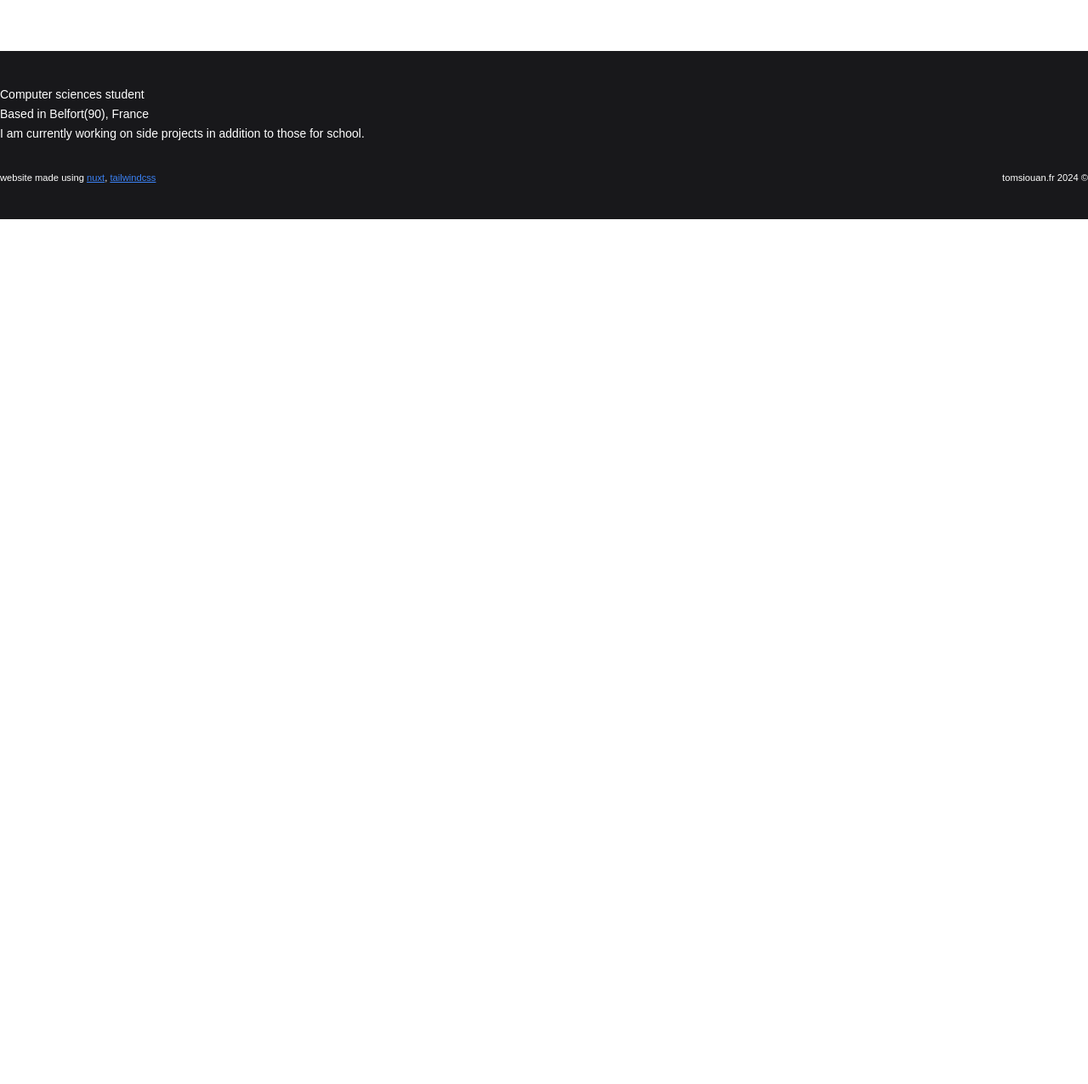
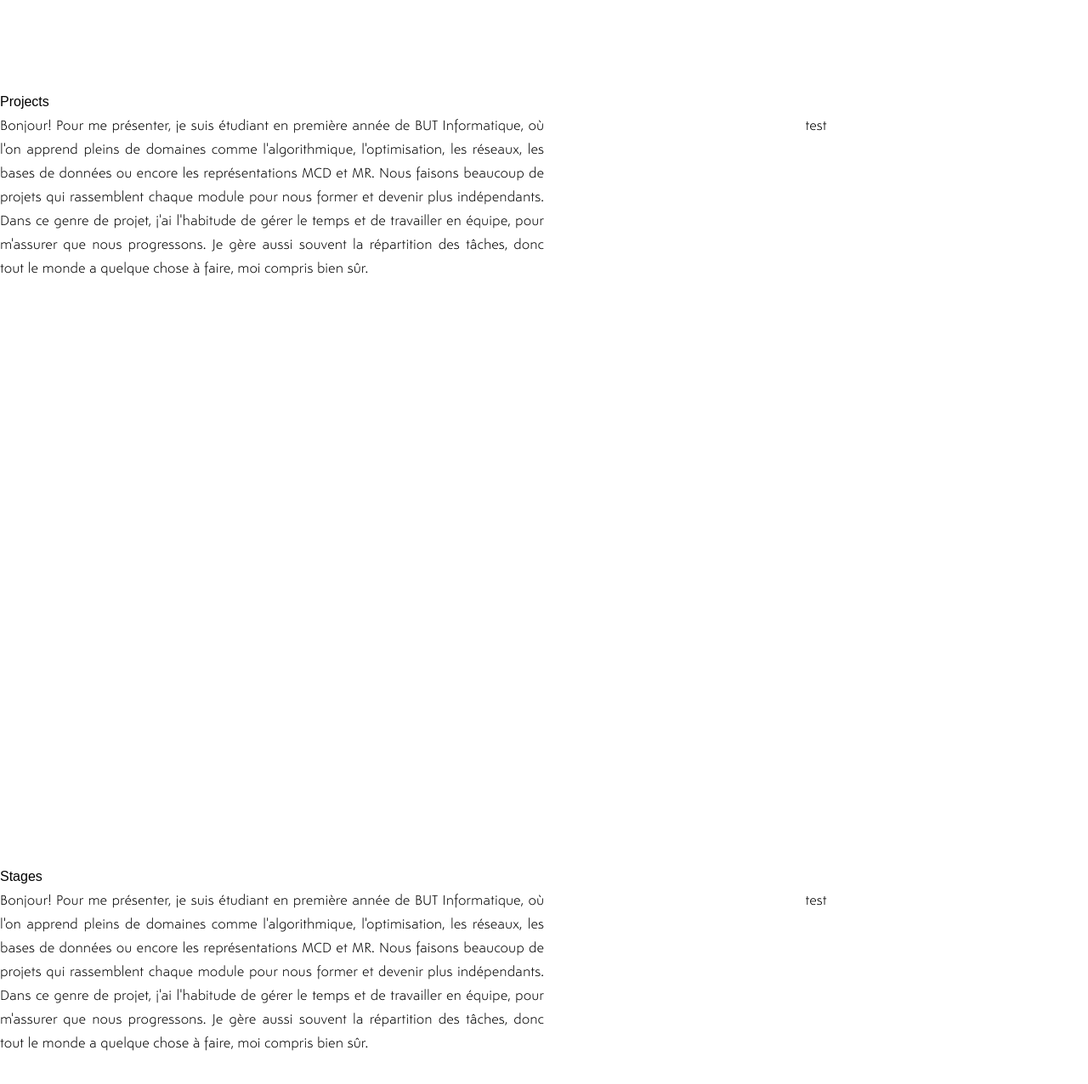
Before and after one commit to tomsiouan/Portfolio, a Nuxt app: page / in a window 1280 px wide. Shown: the part 1716-2992 px from the top of the page at 85% size. Before the commit the page ends 1974 px from the top, so only its background shows below. Built offline with nearby package versions, Linux system fonts and the light colour scheme; a web font is replaced by a local one.

Commit message:
chore(index): add sections

```diff
--- a/src/pages/index.vue
+++ b/src/pages/index.vue
@@ -105,16 +105,16 @@ onBeforeUnmount(() => {
         </span>
       </div>
     </div>
-    <a ref="mouseDown" class="mouseDown absolute bottom-0 left-1/2 transform -translate-x-1/2 mb-5" href="#section1" title="Scroll Down">
+    <a ref="mouseDown" class="mouseDown absolute bottom-0 left-1/2 transform -translate-x-1/2 mb-5" href="#aboutMe" title="Scroll Down">
       <span></span>
     </a>
   </div>
   <div class="absolute top-2/3 left-1/2 transform -translate-x-1/2 overflow-x-hidden text-9xl font-movementBlack opacity-0 overflow-y-hidden whitespace-nowrap" ref="developerText">
     Développeur full stack
   </div>
-  <div id="section1"></div>
+  <div id="aboutMe"></div>
   <div class="max-w-screen-xl mx-auto mt-28 w-screen h-screen">
-    <h2>Section 2</h2>
+    <h2>About Me</h2>
     <div class="flex flex-row">
       <div class="w-1/2 text-justify font-kineticLight text-lg">
         <p ref="aboutMeParagraph" class="opacity-0">
@@ -131,6 +131,66 @@ onBeforeUnmount(() => {
         <p>test</p>
       </div>
       </div>
+  </div>
+  <div id="projects"></div>
+  <div class="max-w-screen-xl mx-auto mt-28 w-screen h-screen">
+    <h2>Projects</h2>
+    <div class="flex flex-row">
+      <div class="w-1/2 text-justify font-kineticLight text-lg">
+        <p>
+          Bonjour! Pour me présenter, je suis étudiant en première année de BUT Informatique, où
+          l'on apprend pleins de domaines comme l'algorithmique, l'optimisation, les réseaux,
+          les bases de données ou encore les représentations MCD et MR. Nous faisons beaucoup
+          de projets qui rassemblent chaque module pour nous former et devenir plus indépendants.
+          Dans ce genre de projet, j'ai l'habitude de gérer le temps et de travailler en équipe,
+          pour m'assurer que nous progressons. Je gère aussi souvent la répartition des tâches,
+          donc tout le monde a quelque chose à faire, moi compris bien sûr.
+        </p>
+      </div>
+      <div class="w-1/2 text-center font-kineticLight text-lg">
+        <p>test</p>
+      </div>
+    </div>
+  </div>
+  <div id="stages"></div>
+  <div class="max-w-screen-xl mx-auto mt-28 w-screen h-screen">
+    <h2>Stages</h2>
+    <div class="flex flex-row">
+      <div class="w-1/2 text-justify font-kineticLight text-lg">
+        <p>
+          Bonjour! Pour me présenter, je suis étudiant en première année de BUT Informatique, où
+          l'on apprend pleins de domaines comme l'algorithmique, l'optimisation, les réseaux,
+          les bases de données ou encore les représentations MCD et MR. Nous faisons beaucoup
+          de projets qui rassemblent chaque module pour nous former et devenir plus indépendants.
+          Dans ce genre de projet, j'ai l'habitude de gérer le temps et de travailler en équipe,
+          pour m'assurer que nous progressons. Je gère aussi souvent la répartition des tâches,
+          donc tout le monde a quelque chose à faire, moi compris bien sûr.
+        </p>
+      </div>
+      <div class="w-1/2 text-center font-kineticLight text-lg">
+        <p>test</p>
+      </div>
+    </div>
+  </div>
+  <div id="contactMe"></div>
+  <div class="max-w-screen-xl mx-auto mt-28 w-screen h-screen">
+    <h2>Contact Me</h2>
+    <div class="flex flex-row">
+      <div class="w-1/2 text-justify font-kineticLight text-lg">
+        <p>
+          Bonjour! Pour me présenter, je suis étudiant en première année de BUT Informatique, où
+          l'on apprend pleins de domaines comme l'algorithmique, l'optimisation, les réseaux,
+          les bases de données ou encore les représentations MCD et MR. Nous faisons beaucoup
+          de projets qui rassemblent chaque module pour nous former et devenir plus indépendants.
+          Dans ce genre de projet, j'ai l'habitude de gérer le temps et de travailler en équipe,
+          pour m'assurer que nous progressons. Je gère aussi souvent la répartition des tâches,
+          donc tout le monde a quelque chose à faire, moi compris bien sûr.
+        </p>
+      </div>
+      <div class="w-1/2 text-center font-kineticLight text-lg">
+        <p>test</p>
+      </div>
+    </div>
   </div>
 </template>
 
```
